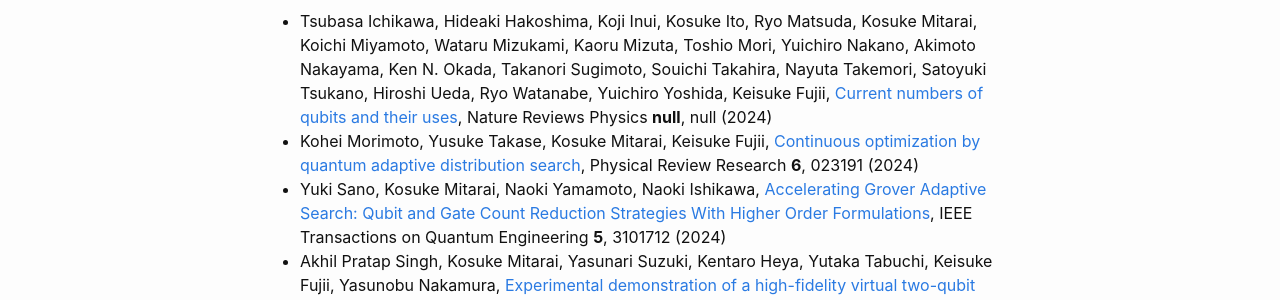
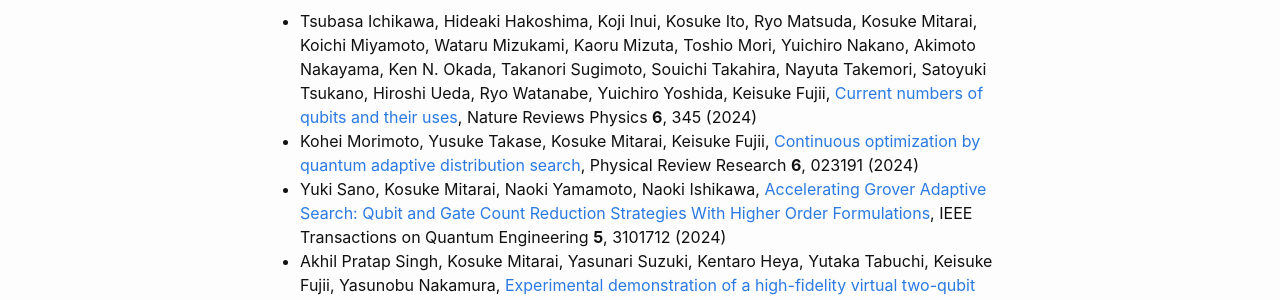
Before and after one commit to kosukemtr/kosukemtr.github.io, a Jekyll site: the page built from publications.md, in a window 1280 px wide and 900 px high. Shown: the part 224-524 px from the top of the window. Built offline with Jekyll 4.4.1, drawn with Linux system fonts in a browser that asks for light colours.

Commit message:
Update publications

```diff
--- a/publications.md
+++ b/publications.md
@@ -5,7 +5,7 @@ title: Publications
 
 ## Peer-reviewed
 
-- Tsubasa Ichikawa, Hideaki Hakoshima, Koji Inui, Kosuke Ito, Ryo Matsuda, Kosuke Mitarai, Koichi Miyamoto, Wataru Mizukami, Kaoru Mizuta, Toshio Mori, Yuichiro Nakano, Akimoto Nakayama, Ken N. Okada, Takanori Sugimoto, Souichi Takahira, Nayuta Takemori, Satoyuki Tsukano, Hiroshi Ueda, Ryo Watanabe, Yuichiro Yoshida, Keisuke Fujii, [Current numbers of qubits and their uses](https://doi.org/10.1038/s42254-024-00725-0), Nature Reviews Physics **null**, null (2024)
+- Tsubasa Ichikawa, Hideaki Hakoshima, Koji Inui, Kosuke Ito, Ryo Matsuda, Kosuke Mitarai, Koichi Miyamoto, Wataru Mizukami, Kaoru Mizuta, Toshio Mori, Yuichiro Nakano, Akimoto Nakayama, Ken N. Okada, Takanori Sugimoto, Souichi Takahira, Nayuta Takemori, Satoyuki Tsukano, Hiroshi Ueda, Ryo Watanabe, Yuichiro Yoshida, Keisuke Fujii, [Current numbers of qubits and their uses](https://doi.org/10.1038/s42254-024-00725-0), Nature Reviews Physics **6**, 345 (2024)
 - Kohei Morimoto, Yusuke Takase, Kosuke Mitarai, Keisuke Fujii, [Continuous optimization by quantum adaptive distribution search](https://doi.org/10.1103/physrevresearch.6.023191), Physical Review Research **6**, 023191 (2024)
 - Yuki Sano, Kosuke Mitarai, Naoki Yamamoto, Naoki Ishikawa, [Accelerating Grover Adaptive Search: Qubit and Gate Count Reduction Strategies With Higher Order Formulations](https://doi.org/10.1109/tqe.2024.3393437), IEEE Transactions on Quantum Engineering **5**, 3101712 (2024)
 - Akhil Pratap Singh, Kosuke Mitarai, Yasunari Suzuki, Kentaro Heya, Yutaka Tabuchi, Keisuke Fujii, Yasunobu Nakamura, [Experimental demonstration of a high-fidelity virtual two-qubit gate](https://doi.org/10.1103/physrevresearch.6.013235), Physical Review Research **6**, 013235 (2024)
```
